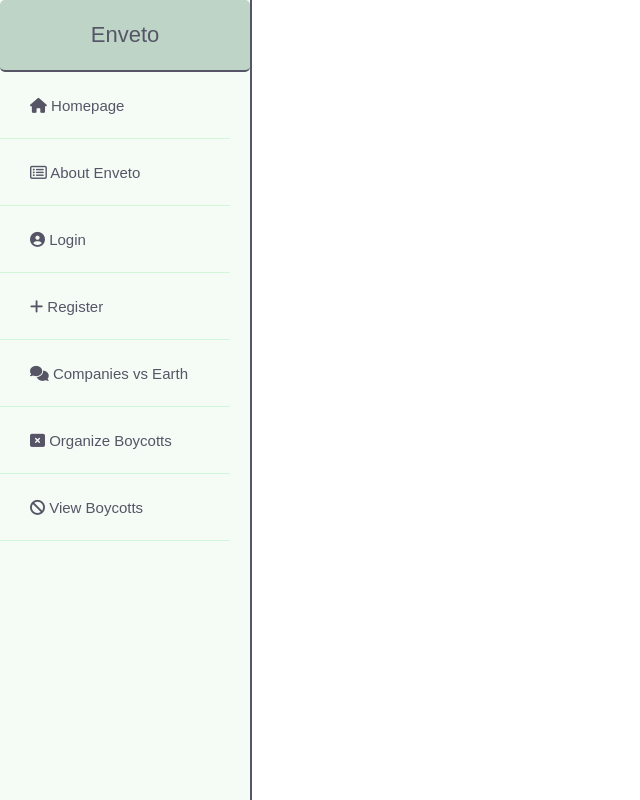
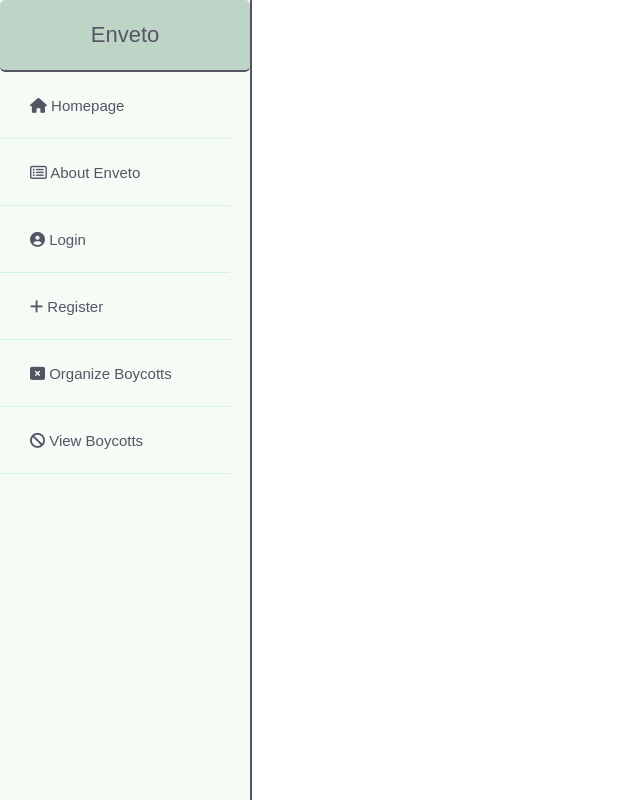
Before and after one commit to Ryan-Awad/Enveto, a Flask app: page / in a window 1280 px wide. Shown: the whole page, without its empty margins (0-640 px from the left). Run offline with Flask 2, Linux system fonts and the light colour scheme; some libraries are stand-ins or nearby versions.

Commit message:
Changed smt small

```diff
--- a/app.py
+++ b/app.py
@@ -15,5 +15,9 @@
 def about():
     return render_template("aboutpage.html")
 
+@app.route("/register")
+def register():
+    return render_template("register.html")
+
 if __name__ == "__main__":
     app.run(debug=True)
--- a/templates/base.html
+++ b/templates/base.html
@@ -17,8 +17,7 @@
             <li><a href="#"><i class="fa fa-home"></i>  Homepage</a></li>
             <li><a href="{{ url_for('about') }}"><i class="fa fa-list-alt"></i>  About Enveto</a></li>
             <li><a href="#"><i class="fa fa-user-circle"></i>  Login</a></li>
-            <li><a href="#"><i class="fa fa-plus"></i>  Register</a></li>
-            <li><a href="#"><i class="fa fa-comments"></i>  Companies vs Earth </a></li>
+            <li><a href="{{ url_for('register') }}"><i class="fa fa-plus"></i>  Register</a></li>
             <li><a href="{{ url_for('create') }}"><i class="fa fa-window-close"></i>  Organize Boycotts</a></li>
             <li><a href="#"><i class="fa fa-ban"></i>  View Boycotts</a></li>
         </ul>
```
